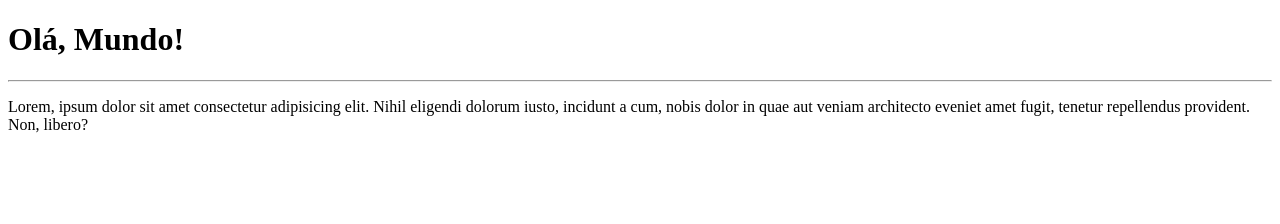
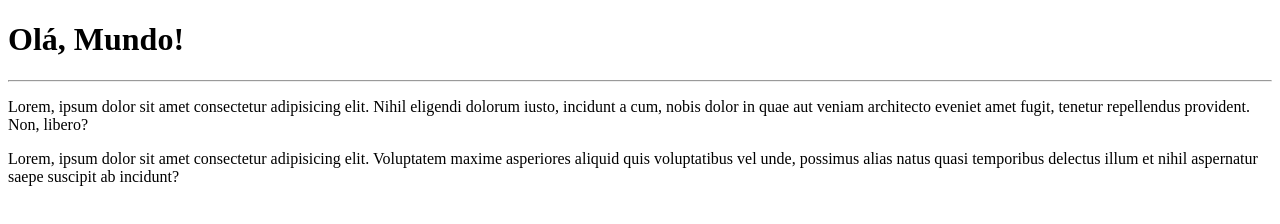
Before and after one commit to fabio7siqueira/Ola-Mundo, a plain HTML site: page site-exemplo/index.html in a window 1280 px wide. Drawn offline with Linux system fonts and the light colour scheme.

Commit message:
Adicionei um paragrafo

```diff
--- a/site-exemplo/index.html
+++ b/site-exemplo/index.html
@@ -12,5 +12,8 @@
     <p>
         Lorem, ipsum dolor sit amet consectetur adipisicing elit. Nihil eligendi dolorum iusto, incidunt a cum, nobis dolor in quae aut veniam architecto eveniet amet fugit, tenetur repellendus provident. Non, libero?
     </p>
+    <p>
+        Lorem, ipsum dolor sit amet consectetur adipisicing elit. Voluptatem maxime asperiores aliquid quis voluptatibus vel unde, possimus alias natus quasi temporibus delectus illum et nihil aspernatur saepe suscipit ab incidunt?
+    </p>
 </body>
 </html>
```
